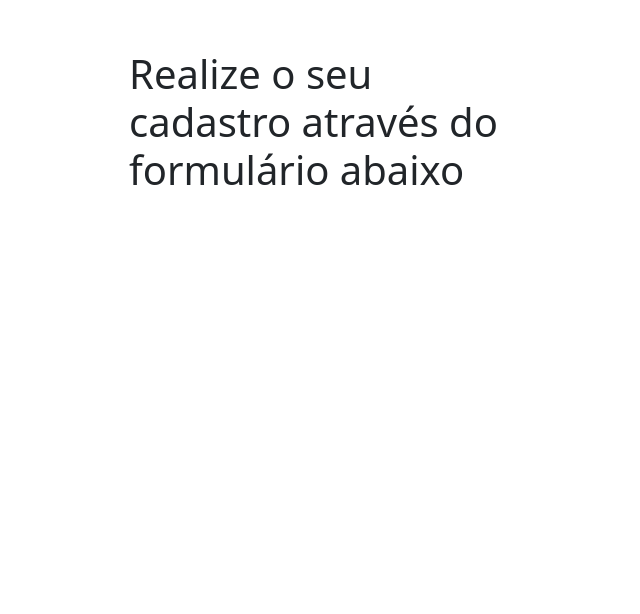
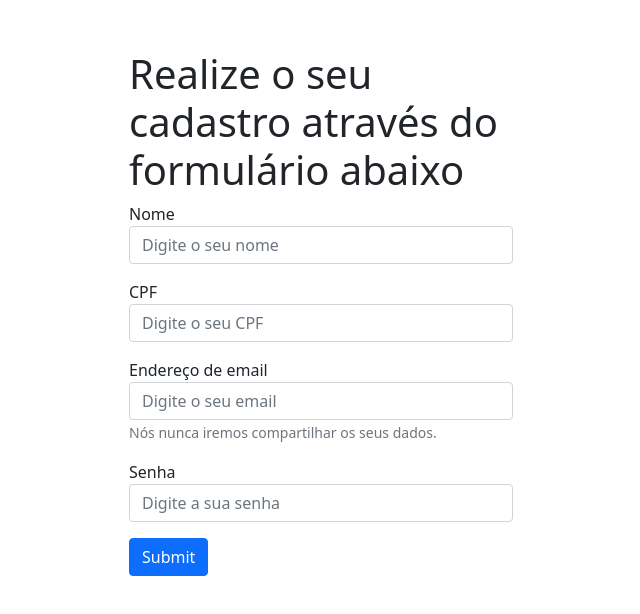
Before and after one commit to queirozws/wyden-software-dev, a plain HTML site: page item2-html/index.html in a window 1280 px wide. Shown: the whole page, without its empty margins (319-959 px from the left). Drawn offline with nearby package versions, Linux system fonts and the light colour scheme.

Commit message:
add form

```diff
--- a/item2-html/index.html
+++ b/item2-html/index.html
@@ -12,6 +12,33 @@
 
     <h1>Realize o seu cadastro através do formulário abaixo</h1>
 
+    <form>
+
+      <div class="form-group mb-3">
+        <label for="InputEmail">Nome</label>
+        <input type="text" class="form-control" id="InputEmail" placeholder="Digite o seu nome">
+      </div>
+
+      <div class="form-group mb-3">
+        <label for="InputCPF">CPF</label>
+        <input type="text" class="form-control" id="InputCPF" placeholder="Digite o seu CPF">
+      </div>
+
+      <div class="form-group mb-3">
+        <label for="InputEmail">Endereço de email</label>
+        <input type="email" class="form-control" id="InputEmail" placeholder="Digite o seu email">
+        <small id="emailHelp" class="form-text text-muted">Nós nunca iremos compartilhar os seus dados.</small>
+      </div>
+
+      <div class="form-group mb-3">
+        <label for="InputPassword">Senha</label>
+        <input type="password" class="form-control" id="InputPassword" placeholder="Digite a sua senha">
+      </div>
+
+      <button type="submit" class="btn btn-primary">Submit</button>
+
+    </form>
+
   </div>
 </body>
 </html>
```
